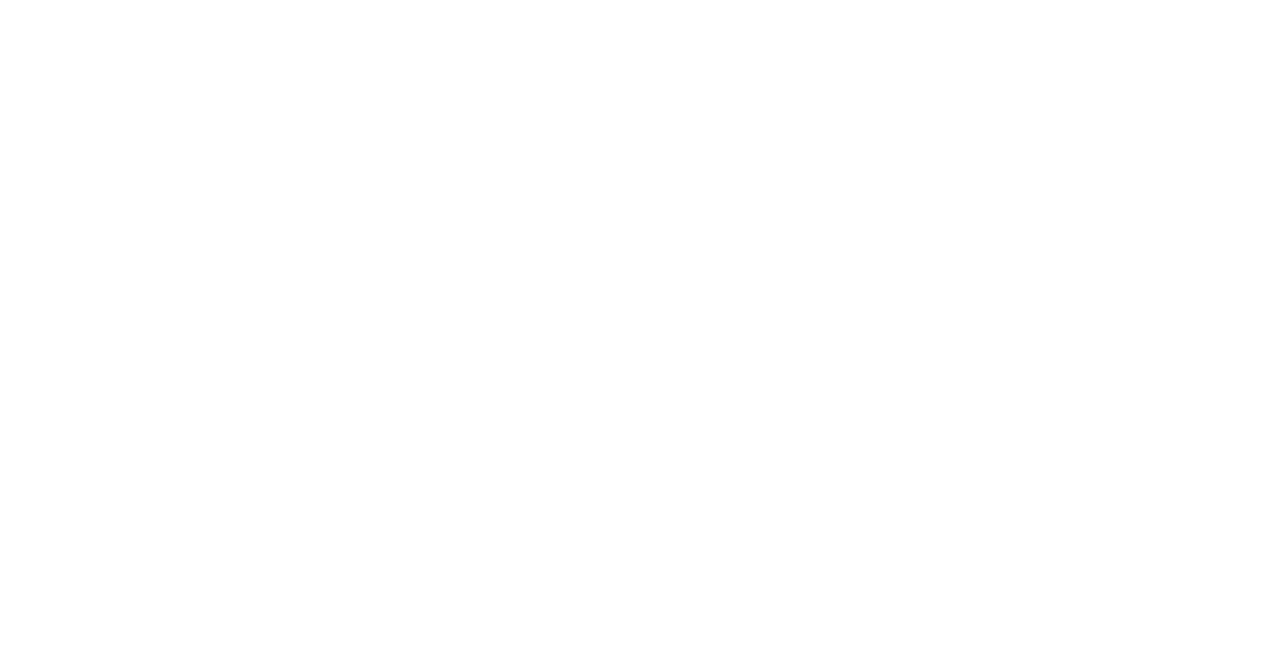
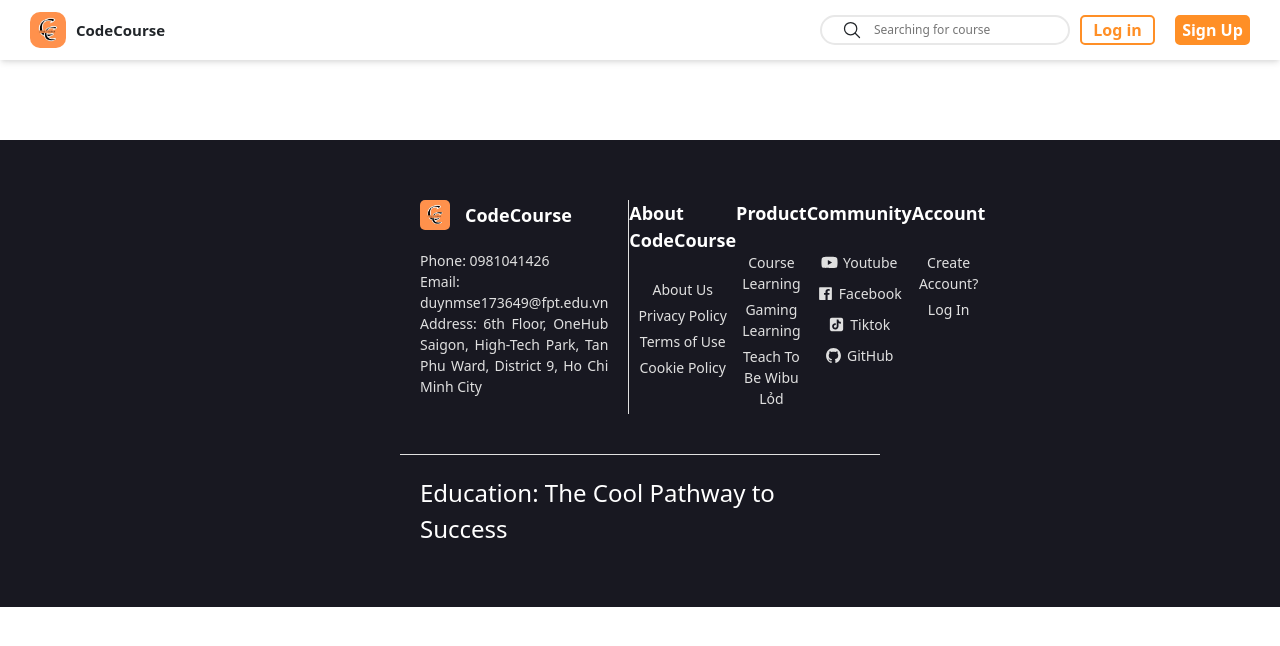
Before and after one commit to PhuongGhost1/Internship, a React (Vite) app in the folder FE/: page /search in a window 1280 px wide. Before the commit this address had no page. Shown: the top 646 px of the page. Built offline with nearby package versions, Linux system fonts and the light colour scheme.

Commit message:
search page

```diff
--- a/FE/src/App.jsx
+++ b/FE/src/App.jsx
@@ -11,6 +11,7 @@
 import CourseLearning from './pages/StudentPage/CourseLearning/CourseLearning';
 import InstructorProfilePage from './pages/InstructorPage/ProfilePage/InstructorProfilePage';
 import PaymentPage from './pages/StudentPage/Payment/PaymentPage';
+import SearchPage from './pages/UserPage/SearchPage/SearchPage';
 
 function App() {
   return (
@@ -21,6 +22,7 @@
           <Route path='login' element={<LoginPage />} />
           <Route path='signup' element={<RegisterPage />} />
           <Route path='payment' element={<PaymentPage />} />
+          <Route path='search' element={<SearchPage />} />
         </Route>
         <Route path='/courses'>
           <Route path=':courseName' element={<CourseDetailPage />} />
--- /dev/null
+++ b/FE/src/components/User/Search/FilterBar/FilterBar.jsx
@@ -0,0 +1,10 @@
+import React from "react";
+import './FilterBar.css';
+
+export default function FilterBar() {
+    return (
+        <div id="filter-bar">
+
+        </div>
+    )
+}
--- /dev/null
+++ b/FE/src/components/User/Search/SearchBar/SearchBar.jsx
@@ -0,0 +1,10 @@
+import React from "react";
+import './SearchBar.css';
+
+export default function SearchBar() {
+    return (
+        <div id="search-bar">
+
+        </div>
+    )
+}
--- /dev/null
+++ b/FE/src/components/User/Search/SearchResult/SearchResult.jsx
@@ -0,0 +1,10 @@
+import React from "react";
+import './SearchResult.css';
+
+export default function SearchResult() {
+    return (
+        <div id="search-result">
+
+        </div>
+    )
+}
--- /dev/null
+++ b/FE/src/pages/UserPage/SearchPage/SearchPage.css
@@ -0,0 +1,15 @@
+#search-page .search-page-container {
+    padding: 40px 200px;
+}
+
+#search-page .search-page-container .filter-result {
+    display: flex;
+}
+
+#search-page .search-page-container .filter-result .filter-container {
+    flex: 3;
+}
+
+#search-page .search-page-container .filter-result .result-container {
+    flex: 9;
+}
--- /dev/null
+++ b/FE/src/pages/UserPage/SearchPage/SearchPage.jsx
@@ -0,0 +1,28 @@
+import React from "react";
+import './SearchPage.css';
+
+import SearchBar from "../../../components/User/Search/SearchBar/SearchBar";
+import FilterBar from "../../../components/User/Search/FilterBar/FilterBar";
+import SearchResult from "../../../components/User/Search/SearchResult/SearchResult";
+import Header from "../../../components/Items/Header/Header";
+import Footer from "../../../components/Items/Footer/Footer";
+
+export default function SearchPage() {
+    return (
+        <div id="search-page">
+            <Header />
+            <div className="search-page-container">
+                <SearchBar />
+                <div className="filter-result">
+                    <div className="filter-container">
+                        <FilterBar />
+                    </div>
+                    <div className="result-container">
+                        <SearchResult />
+                    </div>
+                </div>
+            </div>
+            <Footer />
+        </div>
+    )
+}
```
Also changed, not shown: FE/src/components/User/Search/FilterBar/FilterBar.css (added), FE/src/components/User/Search/SearchBar/SearchBar.css (added), FE/src/components/User/Search/SearchResult/SearchResult.css (added).
